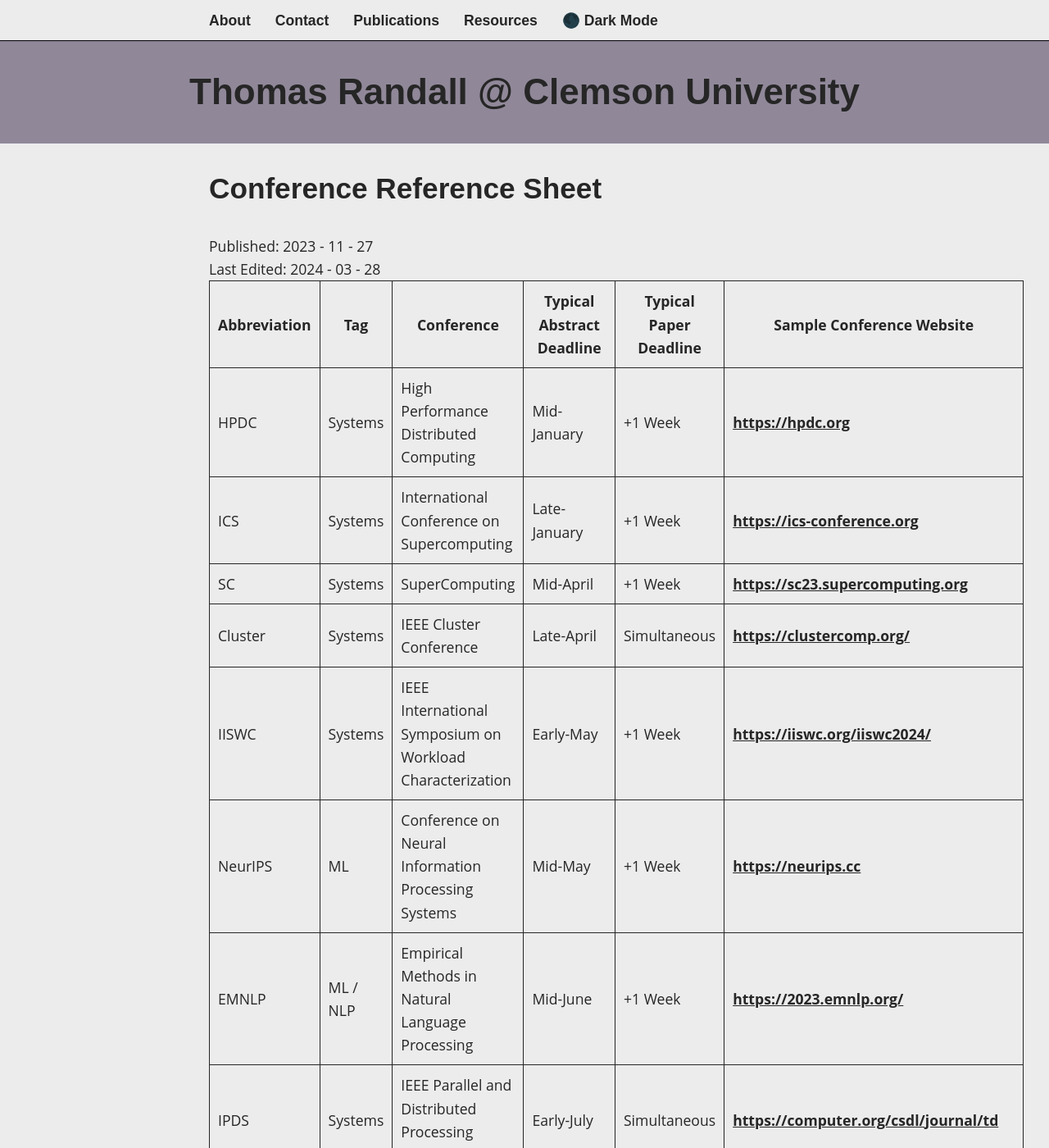
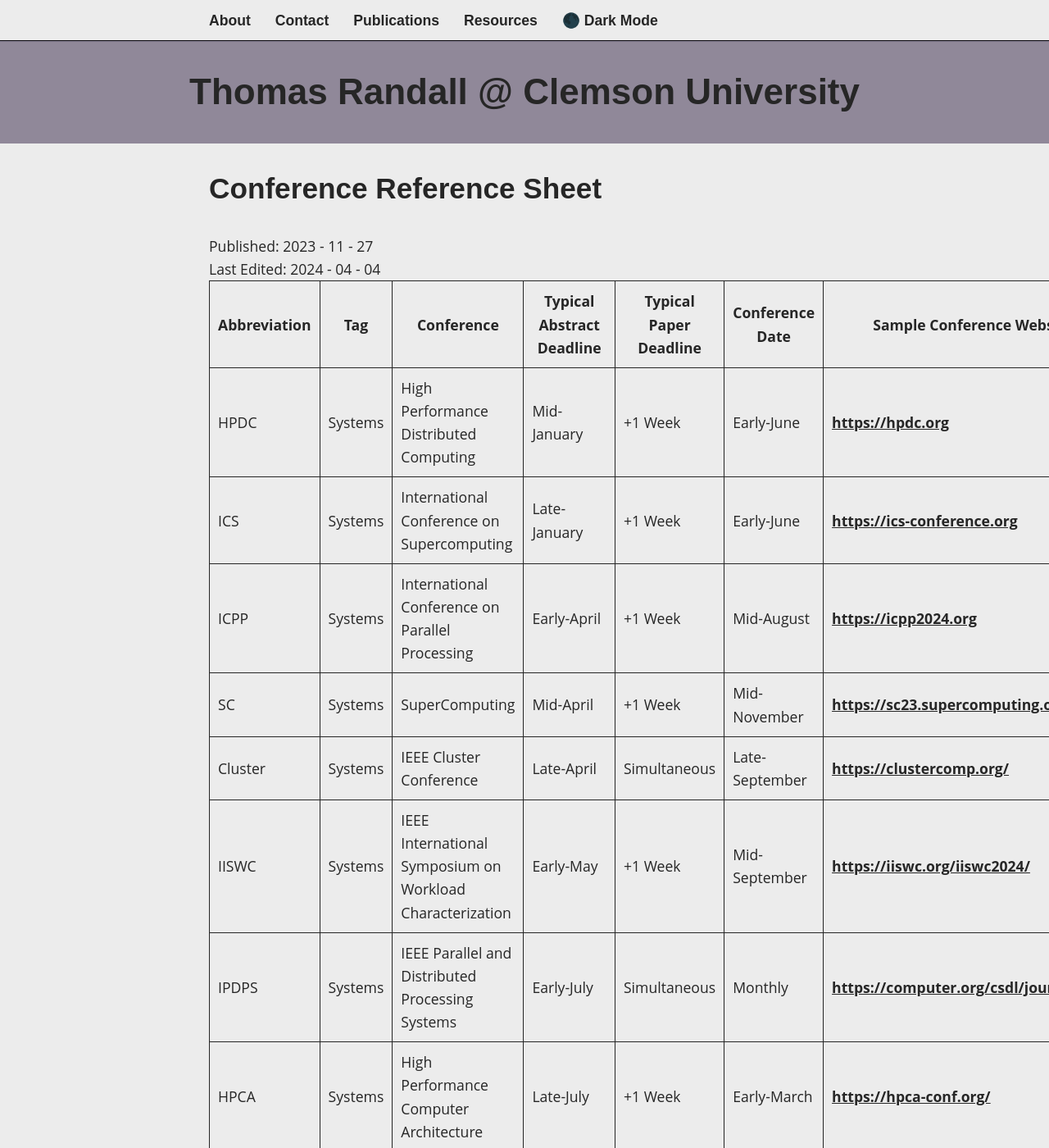
Before and after one commit to tlranda/tlranda.github.io, a Jekyll site: the page built from _posts/2023-11-27-conference_list.md, in a window 1280 px wide and 1400 px high. Shown: the whole window at 82% size. Built offline with Jekyll 4.4.1, drawn with Linux system fonts in a browser that asks for light colours.

Commit message:
Update conference lists, add conference date column

```diff
--- a/_posts/2023-11-27-conference_list.md
+++ b/_posts/2023-11-27-conference_list.md
@@ -2,21 +2,20 @@
 layout: post
 title: "Conference Reference Sheet"
 date: 2023-11-27
-last_edited: 2024-3-28
+last_edited: 2024-4-4
 categories: resource
 ---
 
-| Abbreviation | Tag      | Conference                                                | Typical Abstract Deadline | Typical Paper Deadline | Sample Conference Website |
-|--------------|----------|-----------------------------------------------------------|---------------------------|------------------------|---------------------------|
-| HPDC         | Systems  | High Performance Distributed Computing                    | Mid-January               | +1 Week                | [https://hpdc.org](https://hpdc.org) |
-| ICS          | Systems  | International Conference on Supercomputing                | Late-January              | +1 Week                | [https://ics-conference.org](https://ics-conference.org) |
-| SC           | Systems  | SuperComputing                                            | Mid-April                 | +1 Week                | [https://sc23.supercomputing.org](https://sc23.supercomputing.org) |
-| Cluster      | Systems  | IEEE Cluster Conference                                   | Late-April                | Simultaneous           | [https://clustercomp.org/](https://clustercomp.org/) |
-| IISWC        | Systems  | IEEE International Symposium on Workload Characterization | Early-May                 | +1 Week                | [https://iiswc.org/iiswc2024/](https://iiswc.org/iiswc2024/) |
-| NeurIPS      | ML       | Conference on Neural Information Processing Systems       | Mid-May                   | +1 Week                | [https://neurips.cc](https://neurips.cc) |
-| EMNLP        | ML / NLP | Empirical Methods in Natural Language Processing          | Mid-June                  | +1 Week                | [https://2023.emnlp.org/](https://2023.emnlp.org/) |
-| IPDS         | Systems  | IEEE Parallel and Distributed Processing Systems          | Early-July                | Simultaneous           | [https://computer.org/csdl/journal/td](https://computer.org/csdl/journal/td) |
-| HPCA         | Systems  | High Performance Computer Architecture                    | Late-July                 | +1 Week                | [https://hpca-conf.org/](https://hpca-conf.org/) |
-| PPoPP        | Systems  | Principles and Practice of Parallel Programming           | Early-August              | +1 Week                | [https://sigplan.org/Conferences/PPOPP](https://sigplan.org/Conferences/PPOPP) |
-| ICLR         | ML       | International Conference on Learning Representations      | Late-September            | +1 Week                | [https://iclr.cc](https://iclr.cc) |
+| Abbreviation | Tag      | Conference                                                | Typical Abstract Deadline | Typical Paper Deadline | Conference Date | Sample Conference Website |
+|--------------|----------|-----------------------------------------------------------|---------------------------|------------------------|-----------------|---------------------------|
+| HPDC         | Systems  | High Performance Distributed Computing                    | Mid-January               | +1 Week                | Early-June      | [https://hpdc.org](https://hpdc.org) |
+| ICS          | Systems  | International Conference on Supercomputing                | Late-January              | +1 Week                | Early-June      | [https://ics-conference.org](https://ics-conference.org) |
+| ICPP         | Systems  | International Conference on Parallel Processing           | Early-April               | +1 Week                | Mid-August      | [https://icpp2024.org](https://icpp2024.org) |
+| SC           | Systems  | SuperComputing                                            | Mid-April                 | +1 Week                | Mid-November    | [https://sc23.supercomputing.org](https://sc23.supercomputing.org) |
+| Cluster      | Systems  | IEEE Cluster Conference                                   | Late-April                | Simultaneous           | Late-September  | [https://clustercomp.org/](https://clustercomp.org/) |
+| IISWC        | Systems  | IEEE International Symposium on Workload Characterization | Early-May                 | +1 Week                | Mid-September   | [https://iiswc.org/iiswc2024/](https://iiswc.org/iiswc2024/) |
+| IPDPS        | Systems  | IEEE Parallel and Distributed Processing Systems          | Early-July                | Simultaneous           | Monthly         | [https://computer.org/csdl/journal/td](https://computer.org/csdl/journal/td) |
+| HPCA         | Systems  | High Performance Computer Architecture                    | Late-July                 | +1 Week                | Early-March     | [https://hpca-conf.org/](https://hpca-conf.org/) |
+| PPoPP        | Systems  | Principles and Practice of Parallel Programming           | Early-August              | +1 Week                | Early-April     | [https://sigplan.org/Conferences/PPOPP](https://sigplan.org/Conferences/PPOPP) |
+| ICLR         | ML       | International Conference on Learning Representations      | Late-September            | +1 Week                | Early-May       | [https://iclr.cc](https://iclr.cc) |
 {:.mdborderedtable}
```
